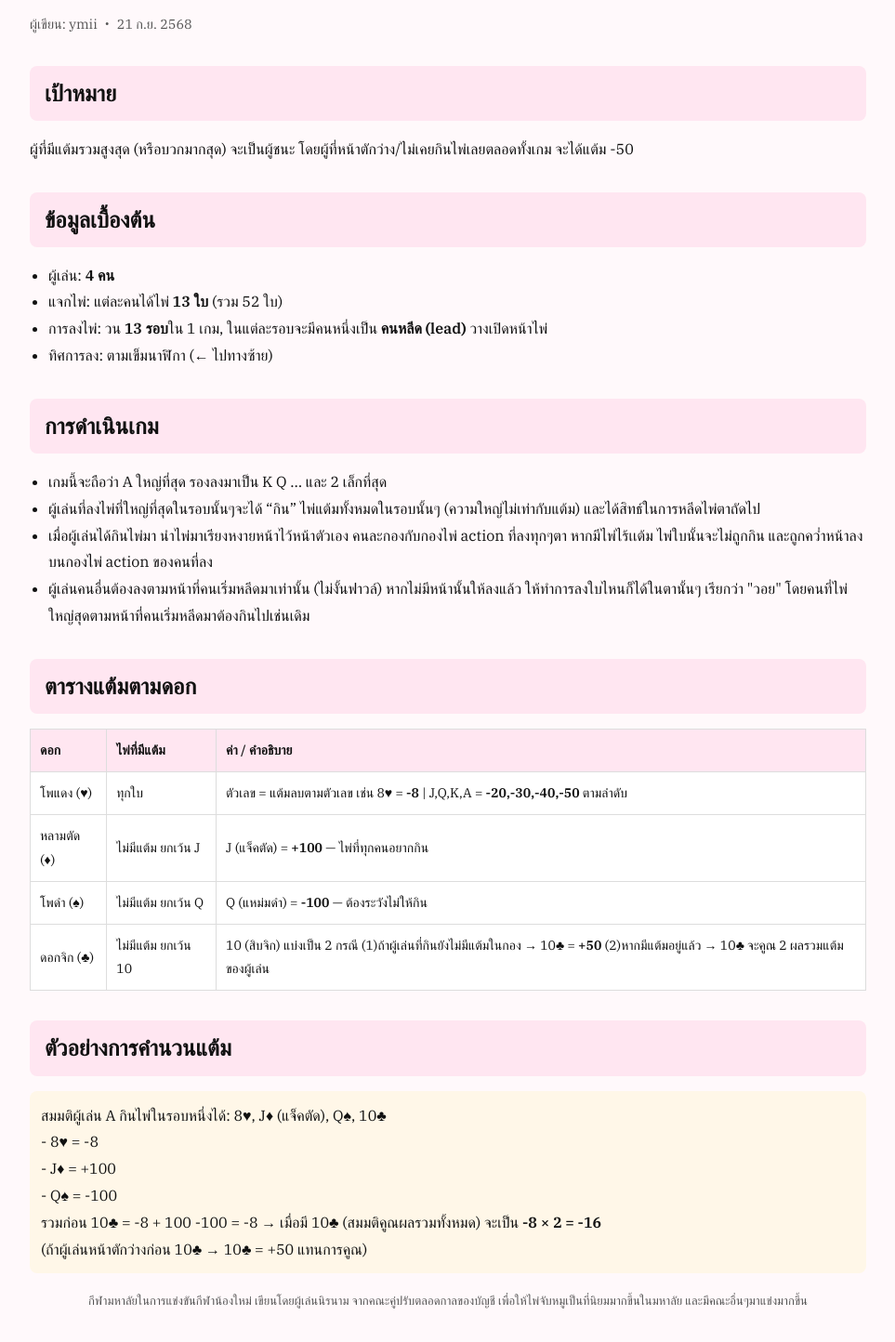
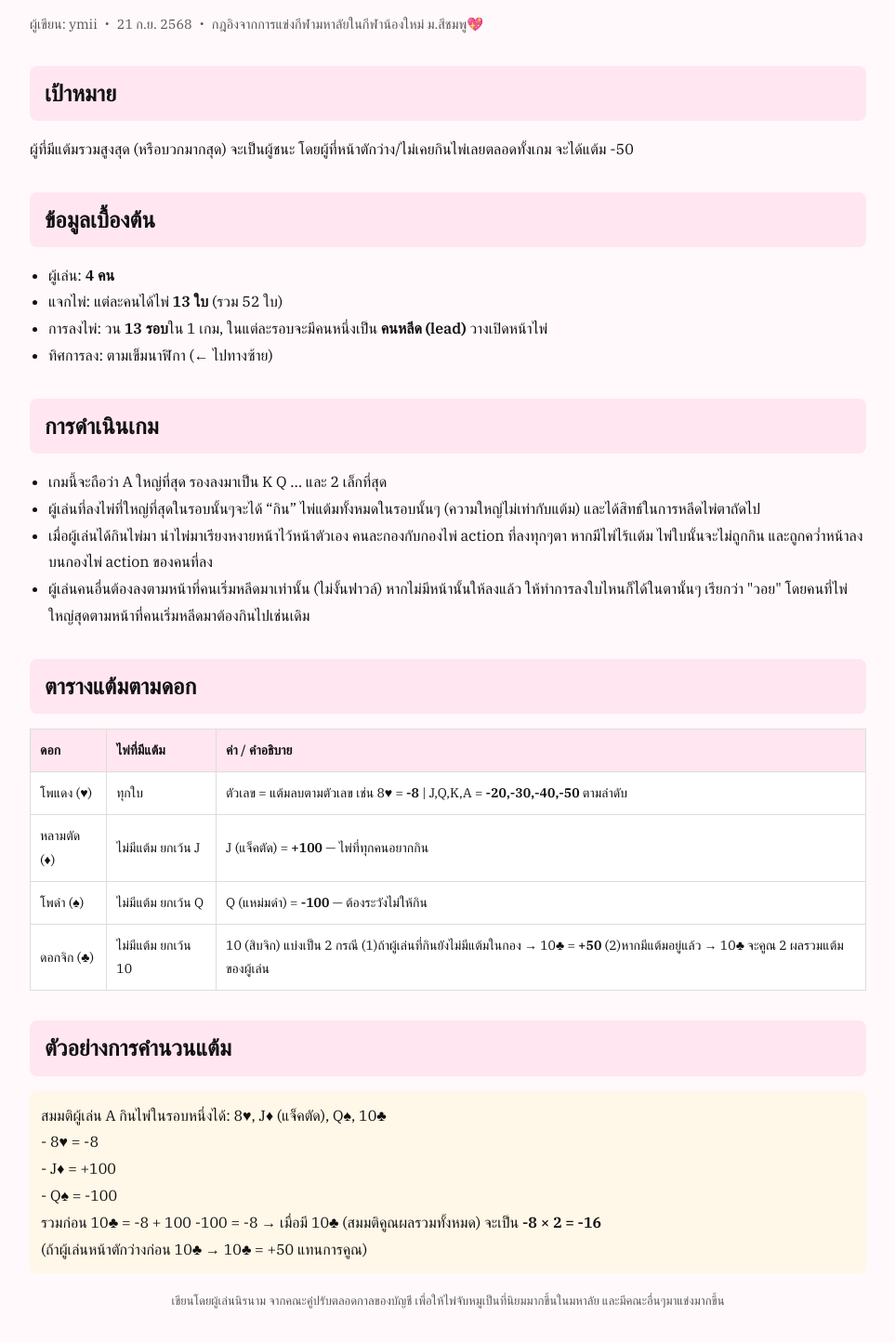
Before and after one commit to rinlena/GuideToJubmoo, a plain HTML site: page index.html in a window 1280 px wide. Shown: the part 141-1585 px from the top of the page at 93% size, without its empty margins (158-1121 px from the left). Drawn offline with Linux system fonts and the light colour scheme.

Commit message:
Update index.html

```diff
--- a/index.html
+++ b/index.html
@@ -103,7 +103,7 @@
 <body>
   <h1>Jubmoo — วิธีเล่นไพ่จับหมู</h1>
   <div class="meta">
-    ผู้เขียน: ymii ・ 21 ก.ย. 2568
+    ผู้เขียน: ymii ・ 21 ก.ย. 2568 ・ กฎอิงจากการแข่งกีฬามหาลัยในกีฬาน้องใหม่ ม.สีชมพู💖
   </div>
 
   <h2>เป้าหมาย</h2>
@@ -167,7 +167,7 @@
   </div>
 
   <footer>
-    กีฬามหาลัยในการแข่งขันกีฬาน้องใหม่ เขียนโดยผู้เล่นนิรนาม จากคณะคู่ปรับตลอดกาลของบัญชี เพื่อให้ไพ่จับหมูเป็นที่นิยมมากขึ้นในมหาลัย และมีคณะอื่นๆมาแข่งมากขึ้น
+    เขียนโดยผู้เล่นนิรนาม จากคณะคู่ปรับตลอดกาลของบัญชี เพื่อให้ไพ่จับหมูเป็นที่นิยมมากขึ้นในมหาลัย และมีคณะอื่นๆมาแข่งมากขึ้น
   </footer>
 </body>
 </html>
```
